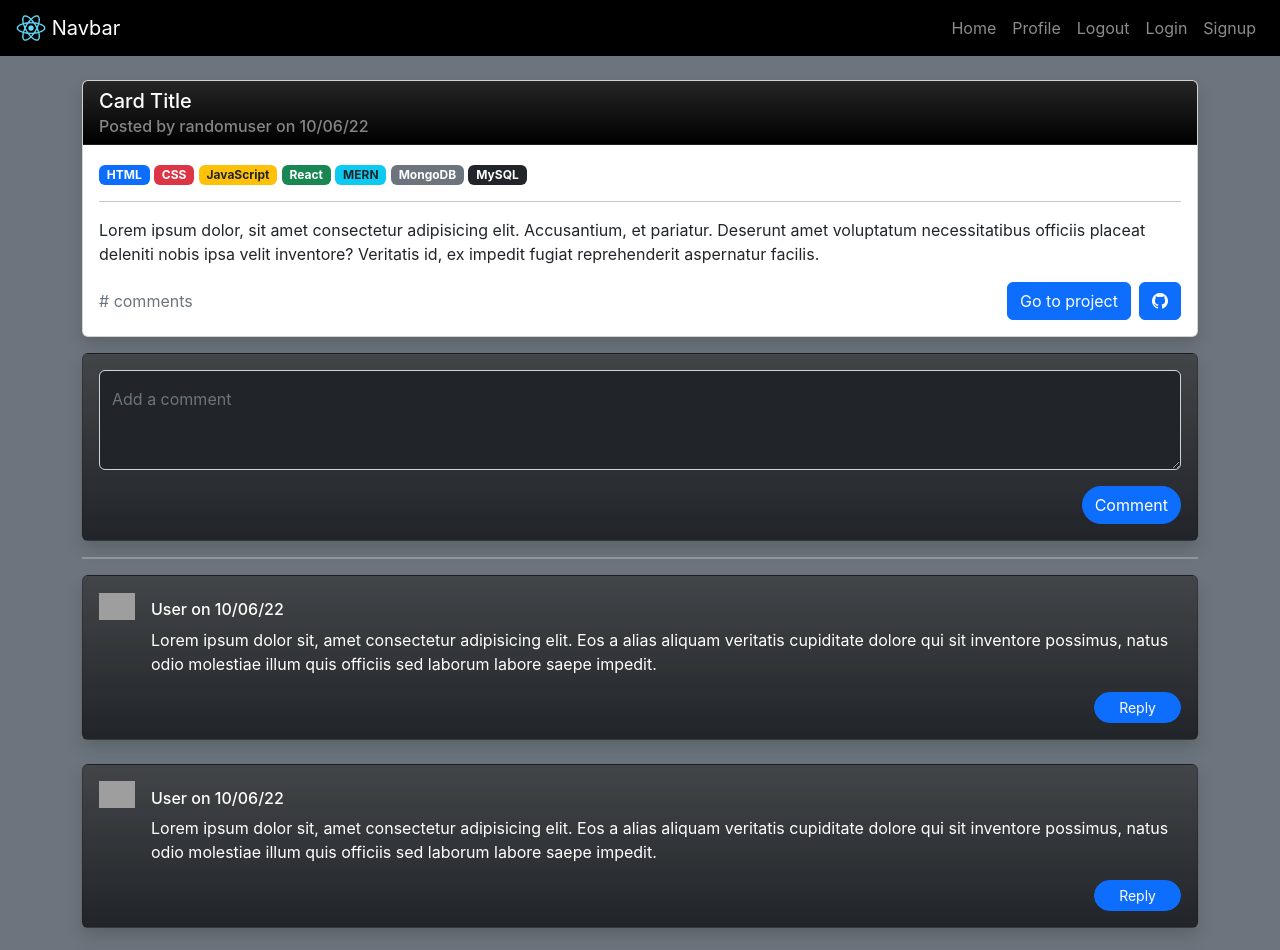
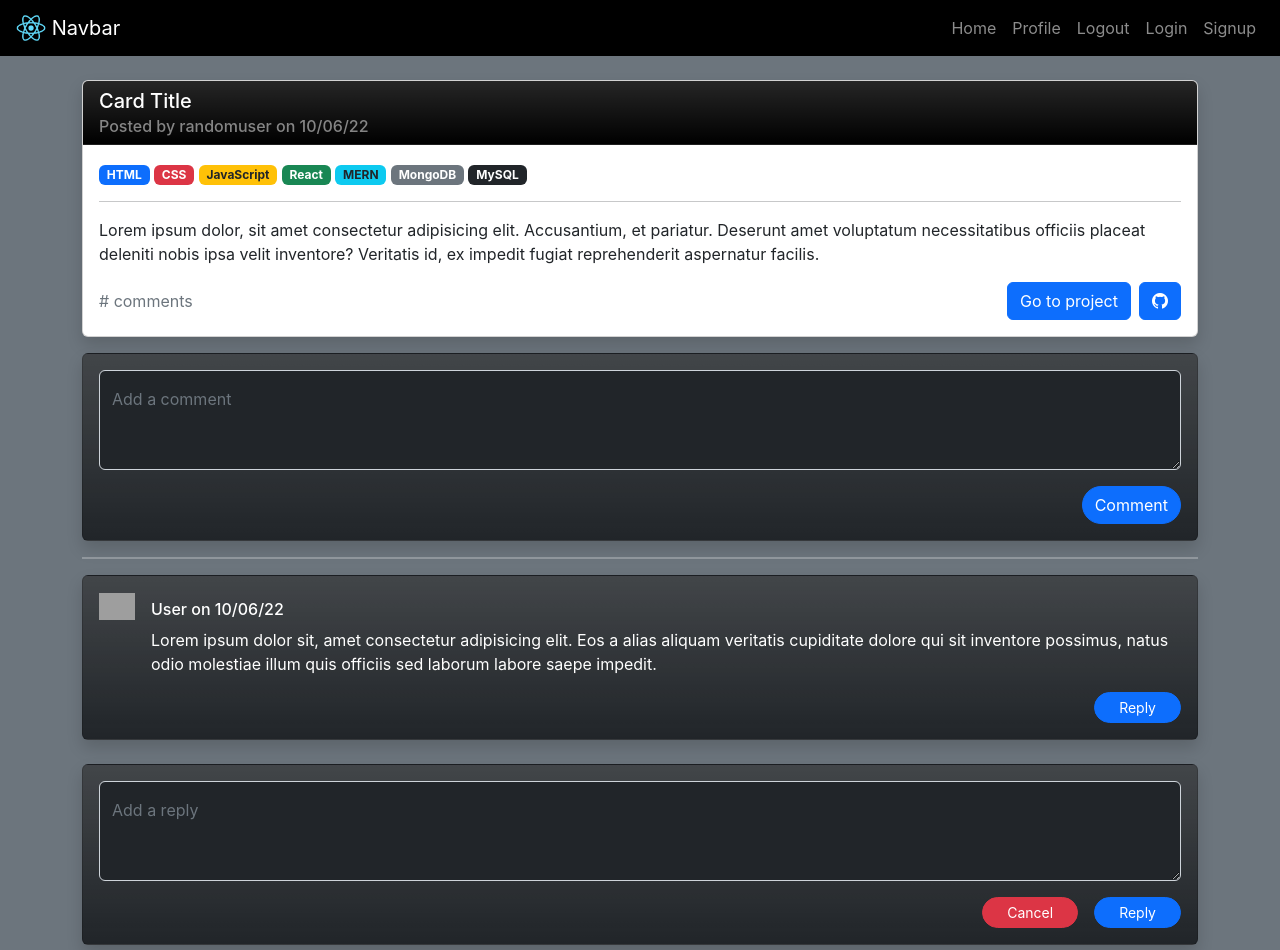
Before and after one commit to cnohilly/codeflow, a React (Create React App) app in the folder client/: page / in a window 1280 px wide. Shown: the top 950 px of the page. Built offline with nearby package versions, Linux system fonts and the light colour scheme; grey boxes are pictures that could not be loaded.

Commit message:
added reply form component

```diff
--- a/client/src/components/CommentForm/index.js
+++ b/client/src/components/CommentForm/index.js
@@ -1,9 +1,10 @@
 import React from 'react';
-import { Container, Row, Card, Form, Button, FloatingLabel } from 'react-bootstrap';
+import { Card, Form, Button, FloatingLabel } from 'react-bootstrap';
 
 const CommentForm = () => {
 
   return (
+    // comment form card
     <Card className="mt-3 bg-dark bg-gradient shadow">
       <Card.Body>
         <Form>
--- /dev/null
+++ b/client/src/components/ReplyForm/index.js
@@ -0,0 +1,46 @@
+import React from 'react';
+import { Col, Card, Form, Button, FloatingLabel } from 'react-bootstrap';
+
+const ReplyForm = () => {
+
+  return (
+    // reply form card
+    <Col>
+      <Card className="bg-dark bg-gradient shadow">
+        <Card.Body>
+          <Form>
+            <Form.Group controlId="replyForm">
+              {/* label */}
+              <FloatingLabel
+                controlId="floatingTextarea"
+                label="Add a reply"
+                className="text-muted"
+              >
+                {/* reply textarea */}
+                <Form.Control
+                  id="reply-textarea"
+                  as="textarea"
+                  placeholder="Add a reply"
+                  style={{ height: '100px' }}
+                  className="bg-dark text-white"
+                />
+              </FloatingLabel>
+            </Form.Group>
+            <div className="d-flex justify-content-end mt-3">
+              {/* cancel button */}
+              <Button variant="danger" type="button" size="sm" className="rounded-pill px-4 me-3">
+                Cancel
+              </Button>
+              {/* reply button */}
+              <Button variant="primary" type="submit" size="sm" className="rounded-pill px-4">
+                Reply
+              </Button>
+            </div>
+          </Form>
+        </Card.Body>
+      </Card>
+    </Col>
+  );
+};
+
+export default ReplyForm
--- a/client/src/pages/SingleProject.js
+++ b/client/src/pages/SingleProject.js
@@ -3,6 +3,7 @@ import { Container, Row, Card, Form, Button, FloatingLabel } from 'react-bootstr
 import Project from '../components/Project';
 import Comment from '../components/Comment';
 import CommentForm from '../components/CommentForm';
+import ReplyForm from '../components/ReplyForm';
 
 const SingleProject = () => {
 
@@ -23,6 +24,7 @@ const SingleProject = () => {
         <Row xs={1} className="g-4">
           {/* .map() */}
           <Comment />
+          <ReplyForm />
           <Comment />
           <Comment />
           <Comment />
```
